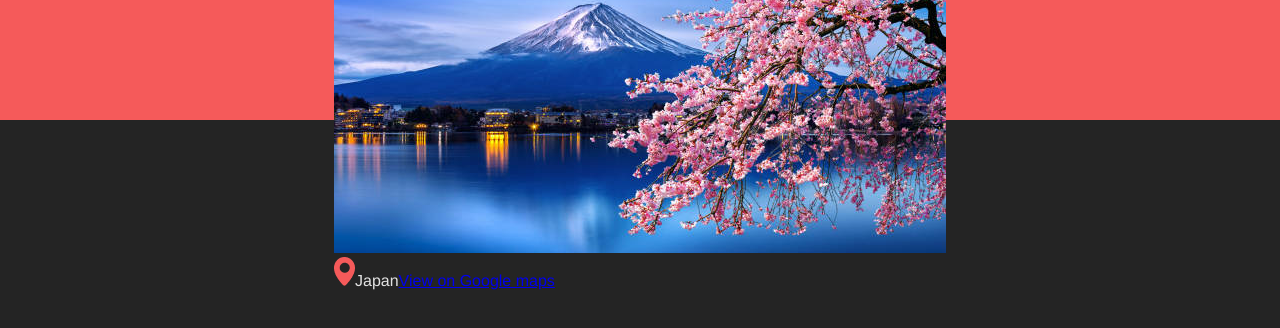
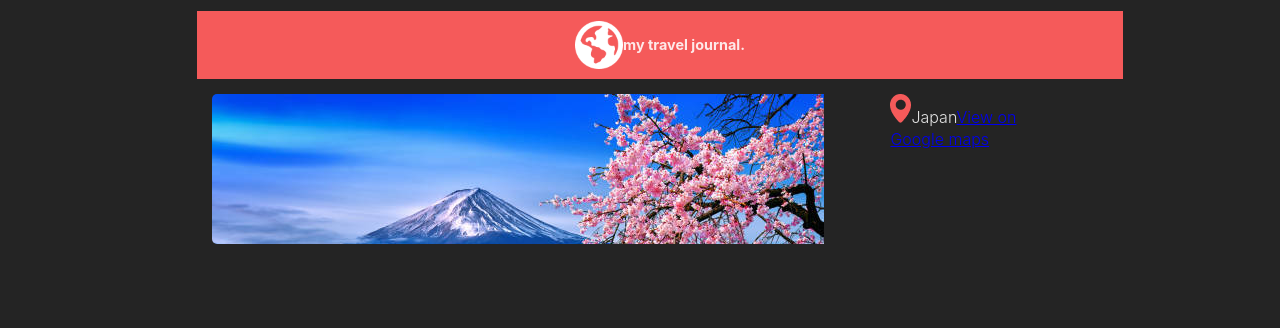
Before and after one commit to yuliiavolkova/travel_journal_project, a React (Vite) app: page / in a window 1280 px wide. Shown: the top 328 px of the page. Built offline with nearby package versions, Linux system fonts and the light colour scheme.

Commit message:
added css style

```diff
--- a/src/components/Entry.jsx
+++ b/src/components/Entry.jsx
@@ -1,13 +1,19 @@
 export default function Entry() {
   return (
-    <article>
-      <img
-        src="/src/istockphoto-1137578281-612x612.jpg"
-        alt="m
+    <article className="journal-entry">
+      <div className="main-image-container">
+        <img
+          src="/src/istockphoto-1137578281-612x612.jpg"
+          alt="m
       Mount-Fuji"
-      />
+        />
+      </div>
       <div>
-        <img src="/src/marker.png" alt="map marker icon" />
+        <img
+          className="main-image"
+          src="/src/marker.png"
+          alt="map marker icon"
+        />
         <span>Japan</span>
         <a href="https://www.google.com/maps/place/Mount+Fuji/@35.3606421,138.7170637,15z/data=!3m1!4b1!4m6!3m5!1s0x6019629a42fdc899:0xa6a1fcc916f3a4df!8m2!3d35.3606255!4d138.7273634!16zL20vMGNrczA?entry=ttu">
           View on Google maps
--- a/src/index.css
+++ b/src/index.css
@@ -1,7 +1,7 @@
 :root {
-  font-family: Helvetica, Arial, sans-serif;
-  line-height: 1.2;
-  font-weight: 200;
+  font-family: "Inter", Helvetica, Arial, sans-serif;
+  line-height: 1.4;
+  font-weight: 300;
 
   color-scheme: light dark;
   color: rgba(255, 255, 255, 0.87);
@@ -11,10 +11,27 @@
 body {
   margin: 0;
   display: flex;
-  background: #f55a5a;
   justify-content: center;
   align-items: center;
-  height: 120px;
+  height: 150px;
+  padding: 60px;
+}
+
+main {
+  background: #242424;
+  color: rgba(255, 255, 255, 0.87);
+  padding: 20px;
+  min-height: 100vh;
+}
+
+header {
+  width: 100%;
+  background: #f55a5a;
+  display: flex;
+  align-items: center;
+  justify-content: center;
+  padding: 10px 20px;
+  z-index: 10;
 }
 
 header > h1 {
@@ -25,3 +42,23 @@ header > h1 {
 header > img {
   width: 48px;
 }
+
+.journal-entry {
+  display: flex;
+  gap: 15px;
+  padding: 15px;
+  border-radius: 10px;
+}
+
+.main-image-container {
+  width: 100%;
+  height: 150px;
+  overflow: hidden;
+  border-radius: 5px;
+}
+
+.name-image {
+  width: 100%;
+  height: 100%;
+  object-fit: cover;
+}
```
